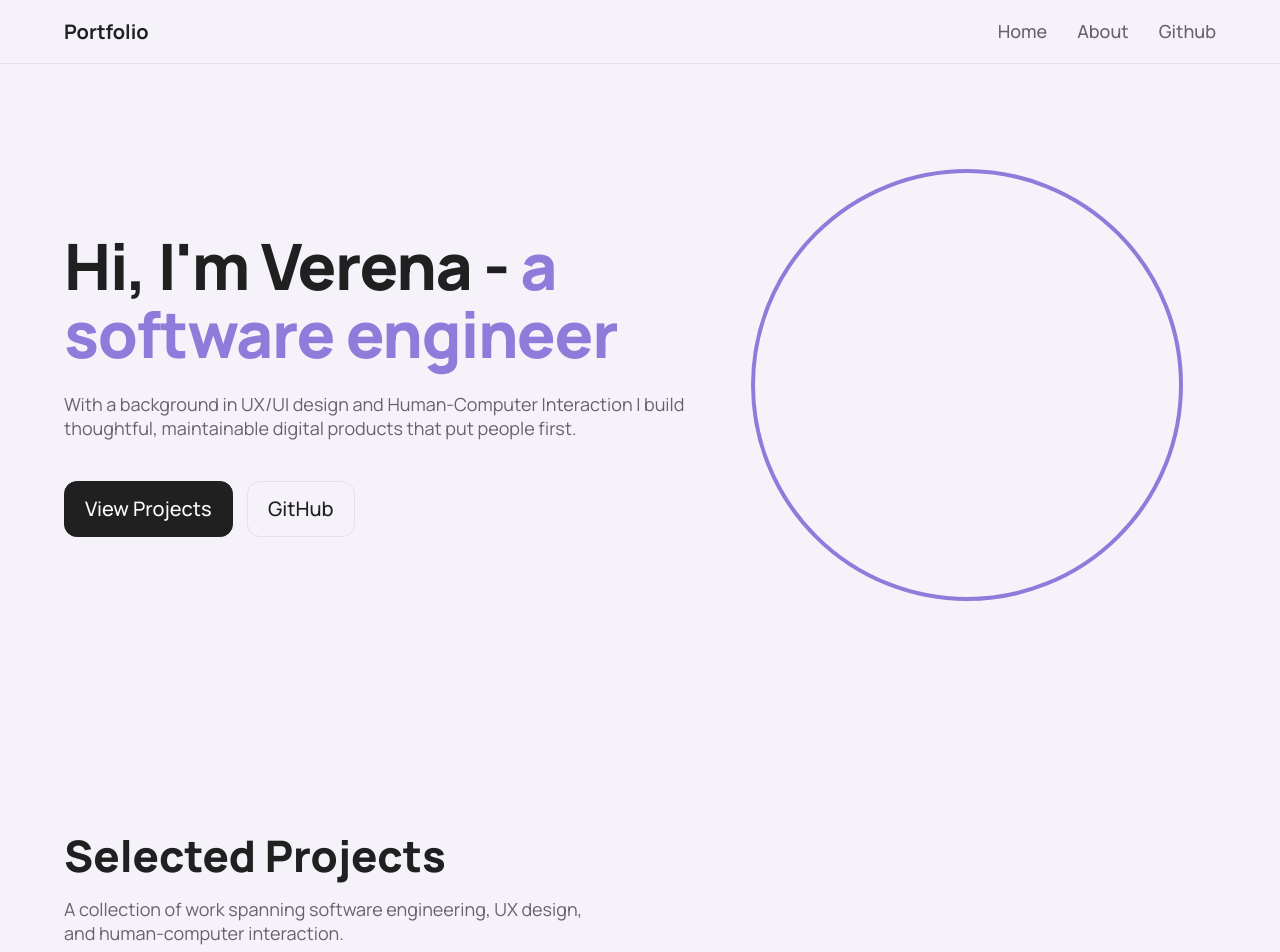
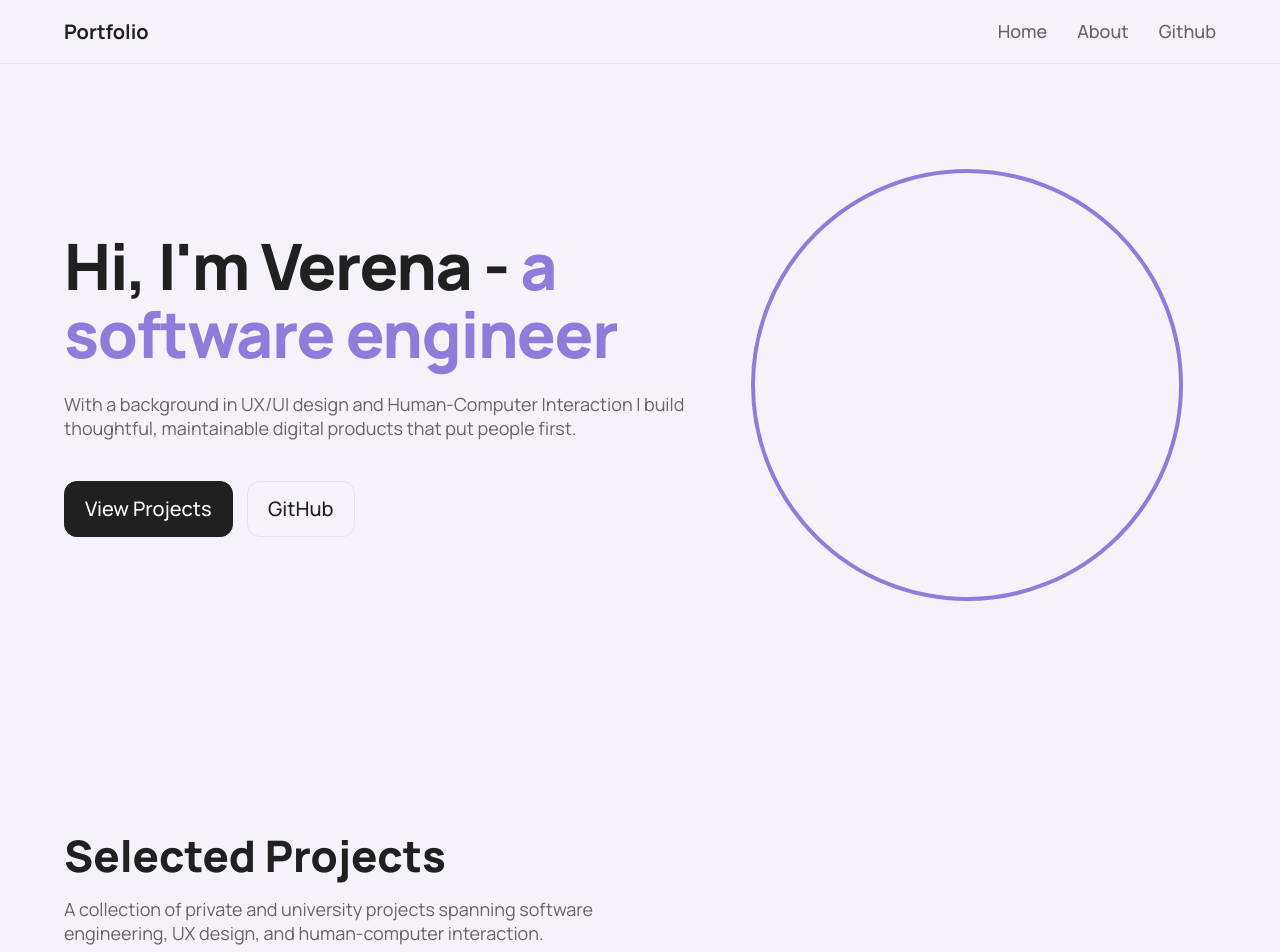
Before and after one commit to vseup/Portfolio, an Angular app: page / in a window 1280 px wide. Shown: the top 952 px of the page. Built offline with nearby package versions, Linux system fonts and the light colour scheme.

Commit message:
home.page.html: refined selected projects copy

```diff
--- a/src/app/pages/home/home.page.html
+++ b/src/app/pages/home/home.page.html
@@ -27,7 +27,7 @@
 <section id="projects" class="projects" aria-labelledby="projects-title">
   <header class="projects-header">
     <h2 id="projects-title">Selected Projects</h2>
-    <p>A collection of work spanning software engineering, UX design, and human-computer interaction.</p>
+    <p>A collection of private and university projects spanning software engineering, UX design, and human-computer interaction.</p>
   </header>
 
   <ul class="project-grid" aria-label="Selected project cards">
```
